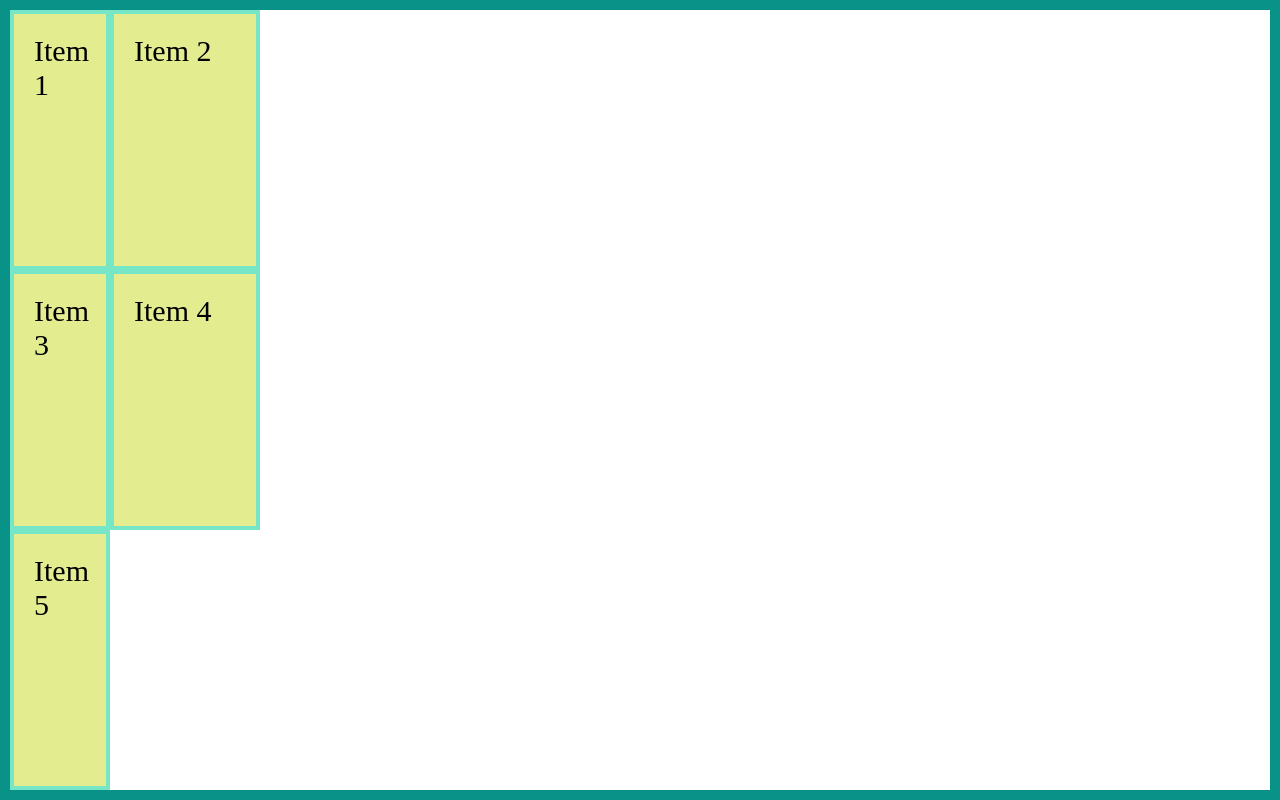
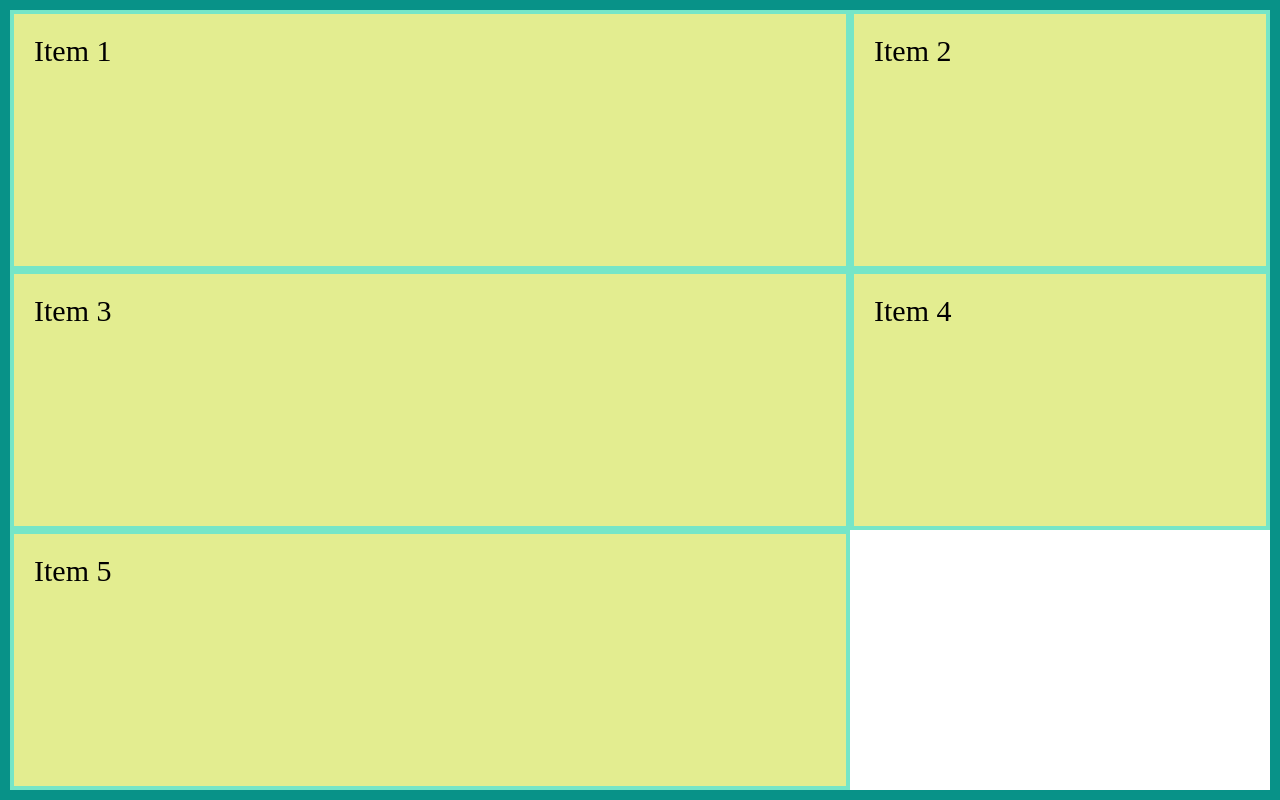
Before and after one commit to Emilymatoke/CSS, a plain HTML site: page index.html in a window 1280 px wide. Drawn offline with Linux system fonts and the light colour scheme.

Commit message:
Changed the grid templat comlumns

```diff
--- a/style.css
+++ b/style.css
@@ -7,7 +7,7 @@
 
 .grid-container {
     display: grid;
-    grid-template-columns: 100px 150px;
+    grid-template-columns: 2fr 1fr;
     height: 100vh;
     border: 10px solid #089288;
 
```
